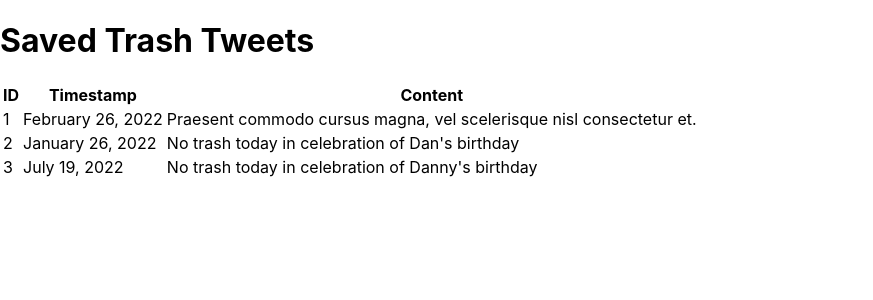
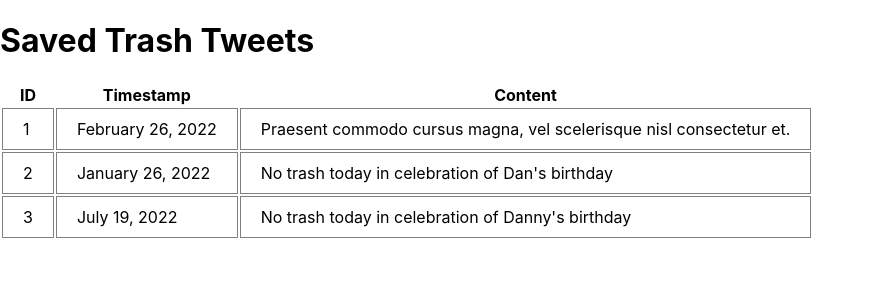
Before and after one commit to d-otis/tweet-streets-react, a React (Create React App) app: page /tweets in a window 1280 px wide. Shown: the top 300 px of the page, without its empty margins (0-873 px from the left). Built offline with nearby package versions, Linux system fonts and the light colour scheme.

Commit message:
add styled components for Tweets view

```diff
--- a/src/components/Tweets/Tweets.jsx
+++ b/src/components/Tweets/Tweets.jsx
@@ -1,4 +1,5 @@
 import React from 'react'
+import { Table, TableData } from './Tweets.styles'
 
 const COLUMNS = ["ID", "Timestamp", "Content"]
 
@@ -23,7 +24,7 @@ let tweets = [
 function TableHeader({ columns }) {
   return(
   <tr>
-    {columns.map(column => <th>{column}</th>)}
+    {columns.map(column => <th key={column.id} >{column}</th>)}
   </tr>
   )
 }
@@ -32,10 +33,10 @@ function TableRows({ tweets }) {
   return(
     tweets.map(tweet => {
       return(
-        <tr>
-          <td>{tweet.id}</td>
-          <td>{tweet.timestamp}</td>
-          <td>{tweet.content}</td>
+        <tr key={tweet.id}>
+          <TableData>{tweet.id}</TableData>
+          <TableData>{tweet.timestamp}</TableData>
+          <TableData>{tweet.content}</TableData>
         </tr>
       )
     })
@@ -44,10 +45,12 @@ function TableRows({ tweets }) {
 
 function TweetTable({ tweets }) {
   return(
-    <table>
-      <TableHeader columns={COLUMNS} />
-      <TableRows tweets={tweets} />
-    </table>
+    <Table>
+      <tbody>
+        <TableHeader columns={COLUMNS} />
+        <TableRows tweets={tweets} />
+      </tbody>
+    </Table>
   )
 }
 
--- /dev/null
+++ b/src/components/Tweets/Tweets.styles.js
@@ -0,0 +1,12 @@
+import styled from "styled-components";
+
+const Table = styled.table`
+  //border: 1px solid black;
+`;
+
+const TableData = styled.td`
+  border: 1px solid grey;
+  padding: 10px 20px;
+`;
+
+export { Table, TableData };
```
